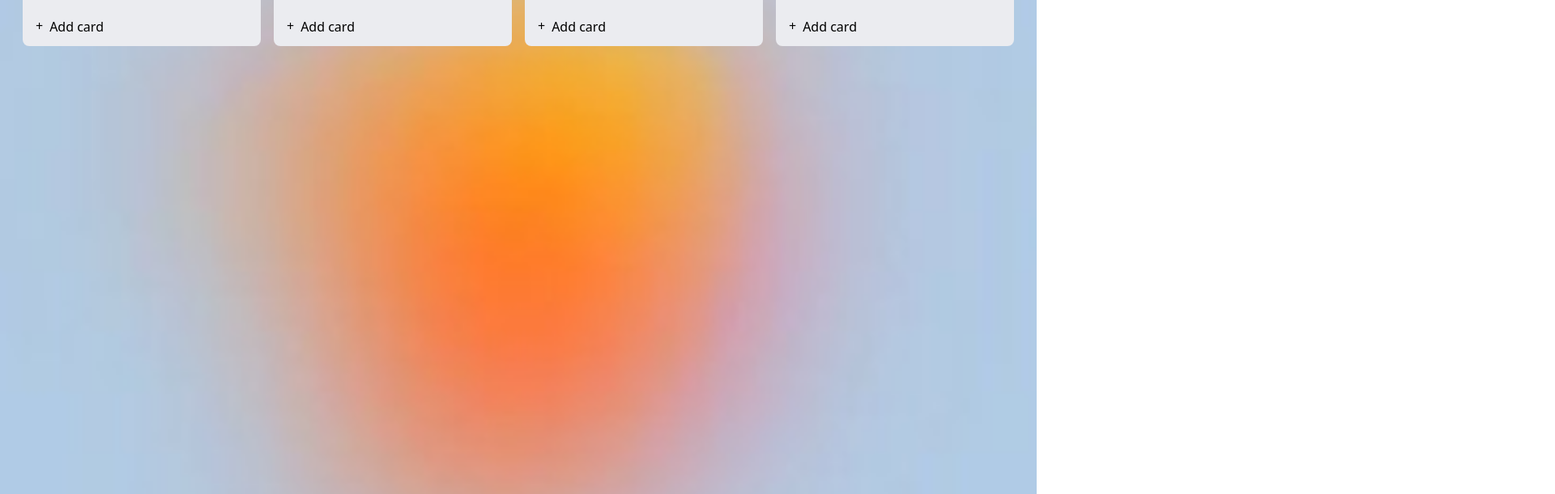
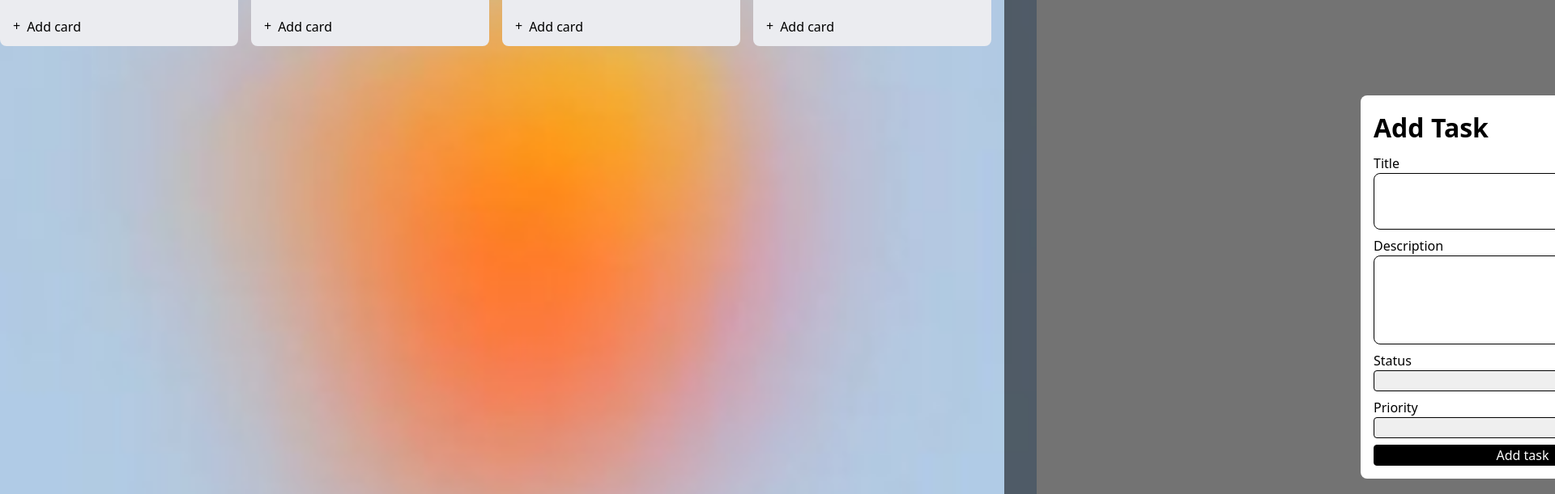
Before and after one commit to gvndalai/todonext, a Next.js app: page / in a window 1280 px wide. Shown: the part 165-776 px from the top of the page at 81% size, 1920 px wide, since content can reach past the window. Built offline with nearby package versions, Linux system fonts and the light colour scheme.

Commit message:
pineoconejann8

```diff
--- /dev/null
+++ b/src/components/Form.jsx
@@ -0,0 +1,73 @@
+import React from "react";
+// import Link from "next/link";
+export const Form = () => {
+  // const [titleInput, setTitleInput] = useState("");
+  // const [descinput, setDescInput] = useState("");
+  // const handleSubmit = (e) => {
+  //   e.preventDefault();
+  //   // setDescInput("");
+  // };
+  return (
+    <div className="Backdrop relative w-screen h-screen">
+      <div className="w-screen h-screen bg-black absolute opacity-55"></div>
+      <div class="Add-task-pop-up flex justify-center items-center w-screen h-screen absolute">
+        <form className="bg-white w-[400px] p-4 rounded-[8px] flex flex-col gap-[8px]">
+          <h1 className="text-[32px] font-bold">Add Task</h1>
+          <div id="New-task-title" className="flex flex-col">
+            Title
+            <input
+              type="text"
+              id="New-task-title-input"
+              className="border border-solid border-black rounded-[8px] min-h-[50px] pb-[40px] p-[4px]"
+            />
+          </div>
+          <div id="New-task-description" className="flex flex-col">
+            Description
+            <input
+              type="text"
+              id="New-task-description-input"
+              className="border border-solid border-black rounded-[8px] min-h-[100px] pb-[80px] p-[4px]"
+              // value={descinput}
+            />
+          </div>
+          <div id="Status-input-title" className="flex flex-col">
+            Status
+            <select
+              name="Status"
+              id="Status-select"
+              className="border border-solid border-black rounded-[4px]"
+              aria-placeholder="Choose a status"
+            >
+              <option className="hidden opacity-50"></option>
+              <option value="Todo">To do</option>
+              <option value="In-progress">In progress</option>
+              <option value="Stuck">Stuck</option>
+              <option value="Done">Done</option>
+            </select>
+          </div>
+          <div id="Add-task-Priority-title" className="flex flex-col">
+            Priority
+            <select
+              name="Priority"
+              id="Add-Task-Priority-input"
+              className="border border-solid border-black rounded-[4px]"
+            >
+              <option className="hidden"></option>
+              <option value="low">Low</option>
+              <option value="medium">Medium</option>
+              <option value="high">High</option>
+            </select>
+          </div>
+          <div
+            id="Adding-task-button"
+            href="/"
+            className="border border-solid border-black rounded-[4px] text-white bg-black text-center"
+            // onClick={handleSubmit}
+          >
+            Add task
+          </div>
+        </form>
+      </div>
+    </div>
+  );
+};
--- a/src/components/Taskcolumns.jsx
+++ b/src/components/Taskcolumns.jsx
@@ -1,4 +1,6 @@
-export const Taskcolumns = () => (
+import React from "react";
+export const Taskcolumns = () => {
+  return (
     <>
       <div className="flex gap-[16px] Kanban">
         <div className="task-board gap-[8px]">
@@ -52,3 +54,4 @@ export const Taskcolumns = () => (
       </div>
     </>
   );
+};
--- a/src/pages/index.js
+++ b/src/pages/index.js
@@ -1,9 +1,11 @@
 import { Taskcolumns } from "@/components/Taskcolumns";
+import { Form } from "../components/Form";
 
 export default function Home() {
   return (
     <div className="Wrapper flex">
       <Taskcolumns />
+      <Form />
     </div>
   );
 }
--- a/src/styles/globals.css
+++ b/src/styles/globals.css
@@ -40,6 +40,7 @@ body{
   border-radius: 8px;
   padding: 8px;
   height: min-content;
+
  }
   .fa-plus:before {
     content: "\2b";
```
Lines whose indentation alone changed are shown as unchanged.
